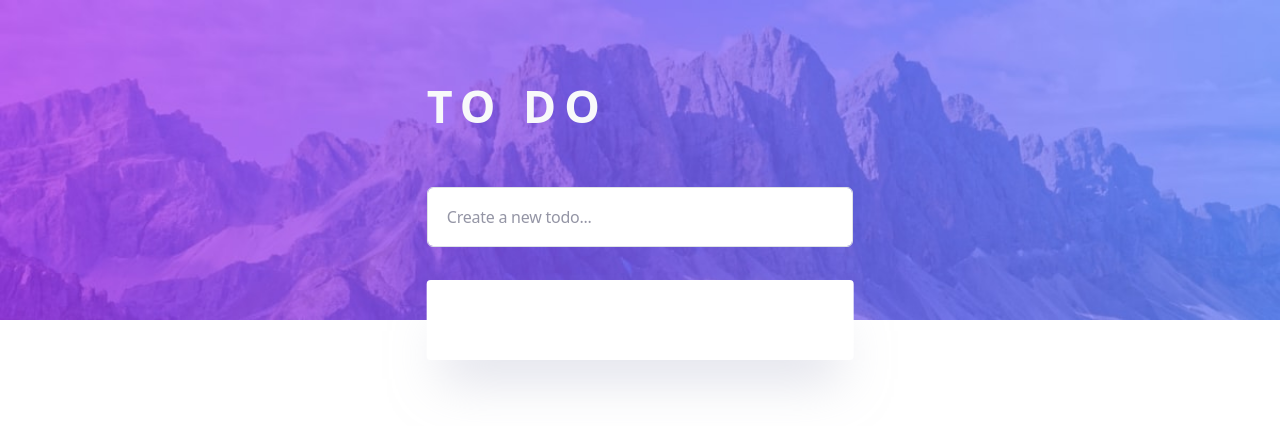
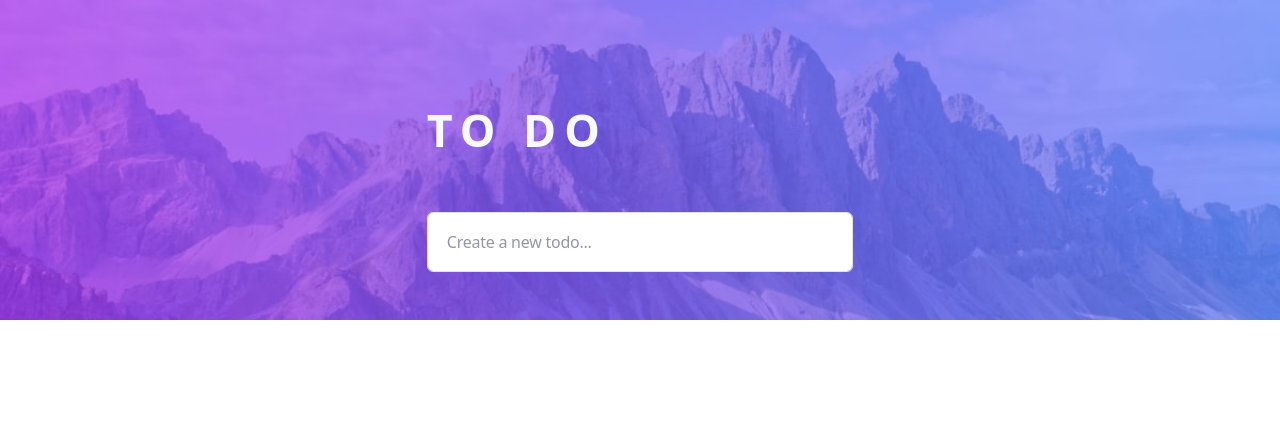
Before and after one commit to tin0312/to-do-app, a React (Vite) app: page / in a window 1280 px wide. Shown: the top 426 px of the page. Built offline with nearby package versions, Linux system fonts and the light colour scheme.

Commit message:
Conditionally render task list & declare task prop from ToDoItem component

```diff
--- a/src/components/ToDoList.tsx
+++ b/src/components/ToDoList.tsx
@@ -29,14 +29,15 @@ export default function ToDoList() {
               <Form.Control type="text" onKeyDown={saveTask} placeholder="Create a new todo..." />
             </Form.Group>
           </Form>
-
         </Col>
         {/* This row position relativeky to the the input fornm row */}
-        <Row>
-          <Col md={4} className="task-list position-absolute top-100 start-50 translate-middle">
-            <ul>{taskList}</ul>
-          </Col>
-        </Row>
+        {tasks .length > 0 && (
+          <Row>
+            <Col md={4} className="task-list position-absolute top-100 start-50 translate-middle">
+              <ul>{taskList}</ul>
+            </Col>
+          </Row>
+        )}
       </Row>
     </Container>
   );
```
Also changed, not shown: src/components/ToDoItem.tsx (+8 -2 lines).
